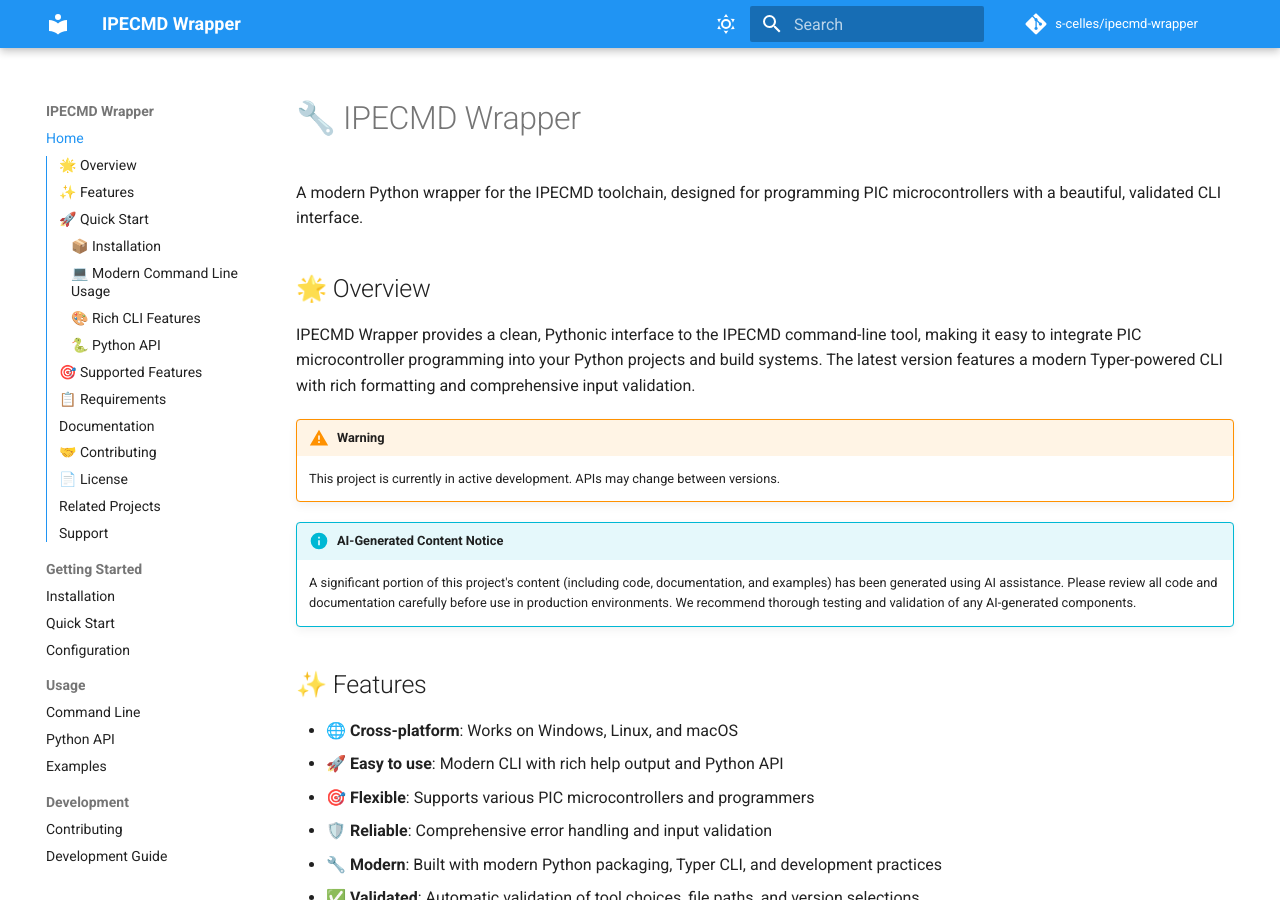
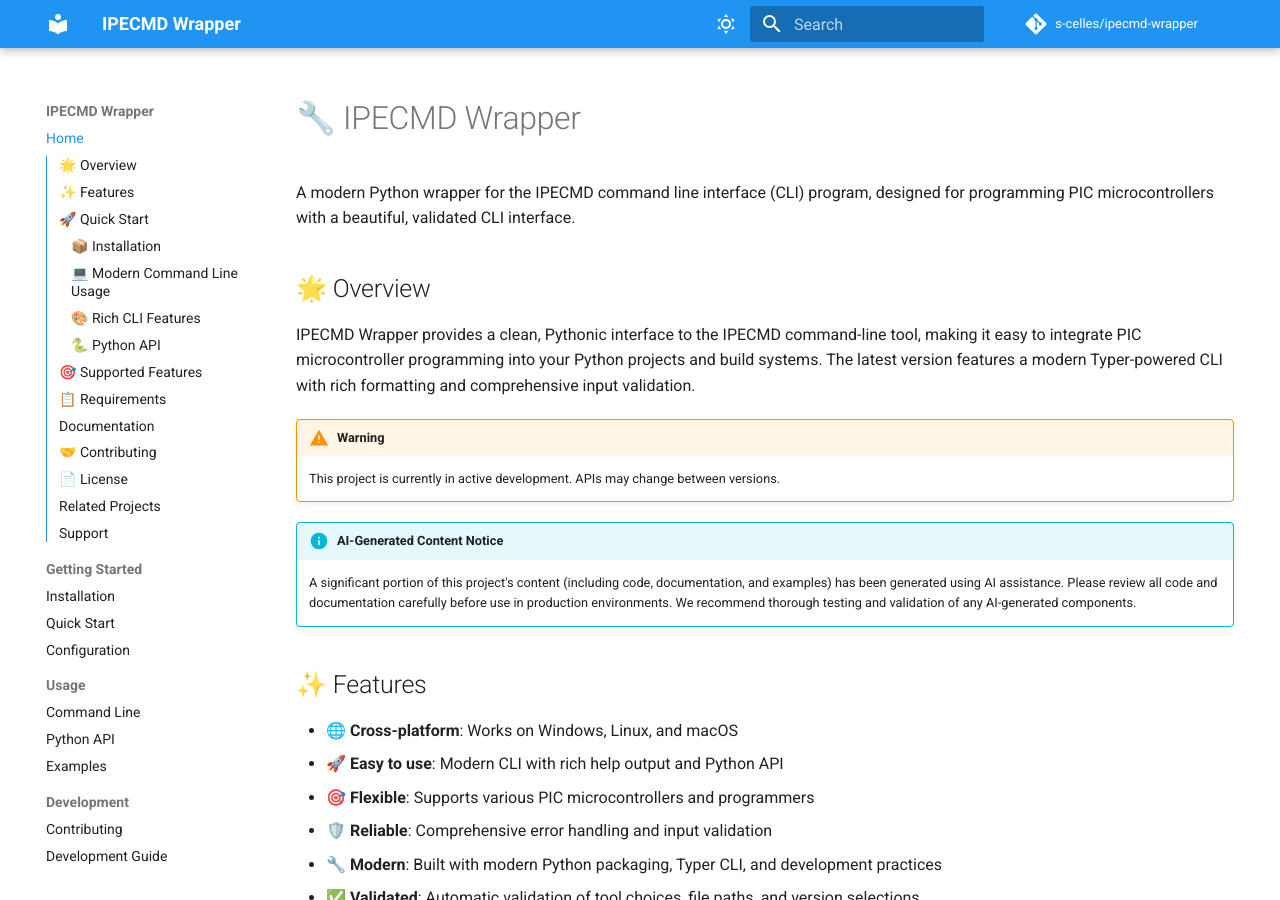
Before and after one commit to s-celles/ipecmd-wrapper, an MkDocs documentation site: the page built from docs/index.md, in a window 1280 px wide and 900 px high. Built offline with MkDocs 1.6.1 and Material for MkDocs 9.7.7, drawn with Linux system fonts in a browser that asks for light colours; comment, search, counter and statistics services are not loaded.

Commit message:
docs: fix

```diff
--- a/docs/index.md
+++ b/docs/index.md
@@ -1,6 +1,6 @@
 # 🔧 IPECMD Wrapper
 
-A modern Python wrapper for the IPECMD toolchain, designed for programming PIC microcontrollers with a beautiful, validated CLI interface.
+A modern Python wrapper for the IPECMD command line interface (CLI) program, designed for programming PIC microcontrollers with a beautiful, validated CLI interface.
 
 ## 🌟 Overview
 
```
